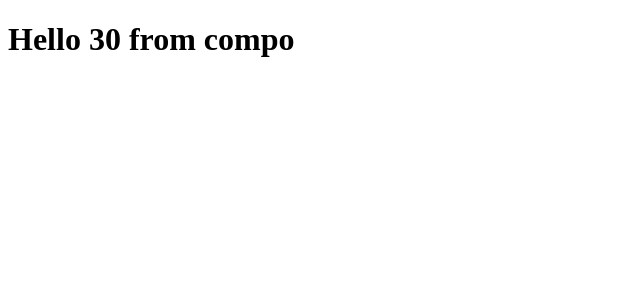
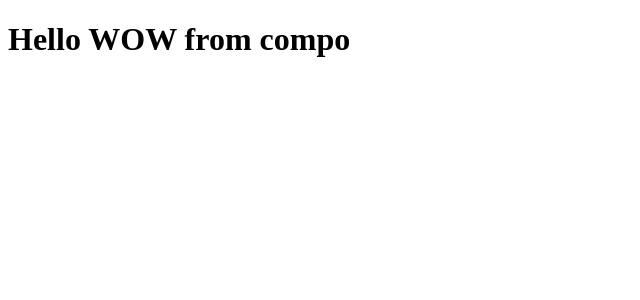
Before and after one commit to TANMAYTIWARIGUTS/reactpro, a React (Vite) app: page / in a window 1280 px wide. Shown: the top 300 px of the page, without its empty margins (0-640 px from the left). Built offline with nearby package versions, Linux system fonts and the light colour scheme.

Commit message:
jsx with function call

```diff
--- a/src/components/Hello.jsx
+++ b/src/components/Hello.jsx
@@ -1,7 +1,11 @@
 const name="Johny";
 
+function displayMsg(){
+    return "WOW";
+}
+
 function Hello() {
-  return <h1>Hello {10+20} from compo</h1>;
+  return <h1>Hello {displayMsg()} from compo</h1>;
 }
 
 export default Hello;
```
